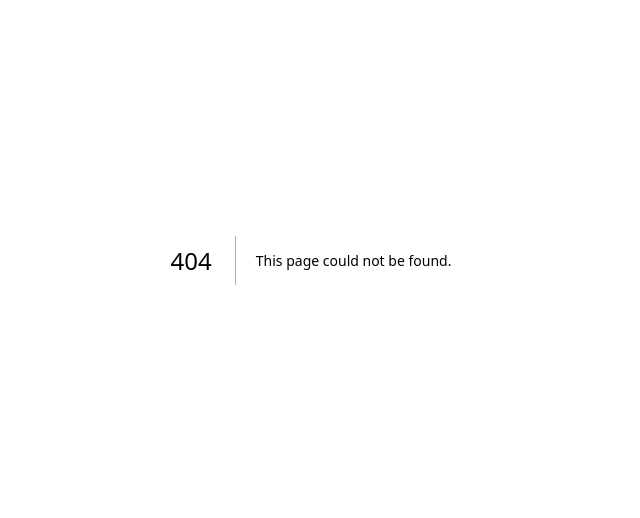
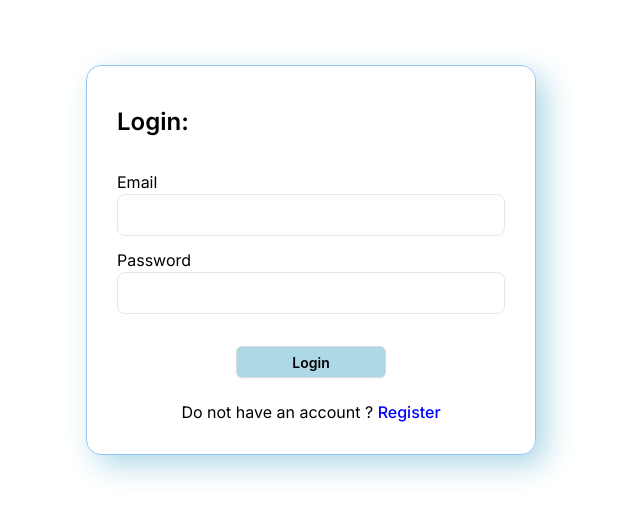
Before and after one commit to JannatunNimeNishat/blood_donation_application_client, a Next.js app: page /login in a window 1280 px wide. Before the commit this address had no page. Shown: the part 140-658 px from the top of the page, without its empty margins (329-969 px from the left). Built offline with nearby package versions, Linux system fonts and the light colour scheme.

Commit message:
login page and BloodForm added

```diff
--- /dev/null
+++ b/src/app/login/page.tsx
@@ -0,0 +1,61 @@
+import { Button } from "antd";
+import Link from "next/link";
+
+
+const LoginPage = () => {
+    return (
+        <div className="min-h-screen flex items-center justify-center">
+
+        <div
+        className="border border-blue-300 w-[450px]  "
+          style={{
+            margin: "0 auto",
+            padding: "30px",
+            borderRadius: "15px",
+            boxShadow: "10px 10px 30px lightblue",
+          }}
+        >
+          <h2 className="font-semibold text-2xl" style={{ marginTop: "10px", marginBottom: "10px" }}>Login:</h2>
+          <form className="flex flex-col gap-3 mt-8  justify-center">
+            <div className="flex flex-col">
+            <label htmlFor="email ">Email</label>
+            <input className="border py-2 rounded-lg " name="email" type="email" id="email" />
+            </div>
+            <div className="flex flex-col">
+            <label htmlFor="email ">Password</label>
+            <input className="border py-2 rounded-lg " name="password" type="password" id="password" />
+            </div>
+            <div className="" style={{ margin: "0 auto", width: "150px" }}>
+              <Button
+              className="mt-5 py-2 flex items-center justify-center"
+                style={{
+                  width: "150px",
+                  backgroundColor: "lightblue",
+                  fontWeight: "600",
+                  color: "black",
+                }}
+                htmlType="submit"
+              >
+                Login
+              </Button>
+            </div>
+            <p
+              style={{ textAlign: "center", width: "full", marginTop: "10px" }}
+            >
+              Do not have an account ?{" "}
+              <Link
+              className="text-black"
+                href={"/register"}
+                style={{ color: "blue", fontWeight: "500" }}
+              >
+                Register
+              </Link>
+            </p>
+          </form>
+        </div>
+
+        </div>
+    );
+};
+
+export default LoginPage;
--- /dev/null
+++ b/src/components/form/BloodForm.tsx
@@ -0,0 +1,49 @@
+import { Form } from "antd";
+import { ReactNode } from "react";
+import {
+  FieldValues,
+  FormProvider,
+  SubmitHandler,
+  useForm,
+} from "react-hook-form";
+
+type TFormProps = {
+  onSubmit: SubmitHandler<any>;
+  children: ReactNode;
+} & TFormConfig;
+
+type TFormConfig = {
+  defaultValues?: Record<string, any>;
+  resolver?: any;
+};
+
+const BloodForm = ({
+  onSubmit,
+  children,
+  defaultValues,
+  resolver,
+}: TFormProps) => {
+  const formConfig: TFormConfig = {};
+  if (defaultValues) {
+    formConfig["defaultValues"] = defaultValues;
+  }
+
+  if (resolver) {
+    formConfig["resolver"] = resolver;
+  }
+
+  const methods = useForm();
+  const submit: SubmitHandler<FieldValues> = (data) => {
+    onSubmit(data);
+    methods.reset();
+  };
+  return (
+    <FormProvider {...methods}>
+      <Form layout="vertical" onFinish={methods.handleSubmit(submit)}>
+        {children}
+      </Form>
+    </FormProvider>
+  );
+};
+
+export default BloodForm;
--- a/src/components/shared/Navbar/Navbar.tsx
+++ b/src/components/shared/Navbar/Navbar.tsx
@@ -1,4 +1,6 @@
 "use client"
+
+import AuthButton from "@/components/ui/AuthButton/AuthButton";
 
 
 
@@ -6,16 +8,17 @@ const Navbar = () => {
     return (
         <div className="flex items-center justify-between py-5 w-11/12 mx-auto">
             <figure>
-                <h1 className="text-4xl font-semibold">Logo</h1>
+                <h1 className="text-4xl font-semibold text-red-500 ">BloodBond</h1>
             </figure>
             <div>
                 <ul className="flex items-center gap-5">
-                    <li>About</li>
-                    <li>Contact</li>
-                    <li>Donor list</li>
-                    <li>Donor list</li>
-                    <li>Donor list</li>
+                    <li>Home</li>
+                    <li>About Us</li>
+                    <li>Blood Donors</li>
                 </ul>
+            </div>
+            <div>
+                <AuthButton/>
             </div>
         </div>
     );
--- /dev/null
+++ b/src/components/ui/AuthButton/AuthButton.tsx
@@ -0,0 +1,58 @@
+import { Button, Dropdown, MenuProps, Space } from "antd";
+import { DownOutlined, UserOutlined } from '@ant-design/icons';
+import Link from "next/link";
+
+const AuthButton = () => {
+    const user = true;
+    const handleMenuClick: MenuProps['onClick'] = (e) => {
+        console.log('click', e);
+      };
+
+    const items: MenuProps['items'] = [
+        {
+          label: '1st menu item',
+          key: '1',
+        },
+        {
+          label: '2nd menu item',
+          key: '2',
+        },
+        {
+          label: '3rd menu item',
+          key: '3',
+          danger: true,
+        },
+        {
+          label: '4rd menu item',
+          key: '4',
+          danger: true,
+          disabled: true,
+        },
+      ];
+
+      const menuProps = {
+        items,
+        onClick: handleMenuClick,
+      };
+    return (
+        <>
+         {
+            user ?
+            <Link href={'/login'}>
+            <Button>
+                Login
+            </Button>
+            </Link>
+            :
+            <Dropdown menu={menuProps}>
+                <Button type="primary"  shape="circle">
+            A
+          </Button>
+
+    </Dropdown>
+         }
+        </>
+    );
+};
+
+export default AuthButton;
```
Also changed, not shown: package.json (+6 -4 lines), 1 other file (tests, documents, lock files or other folders).
